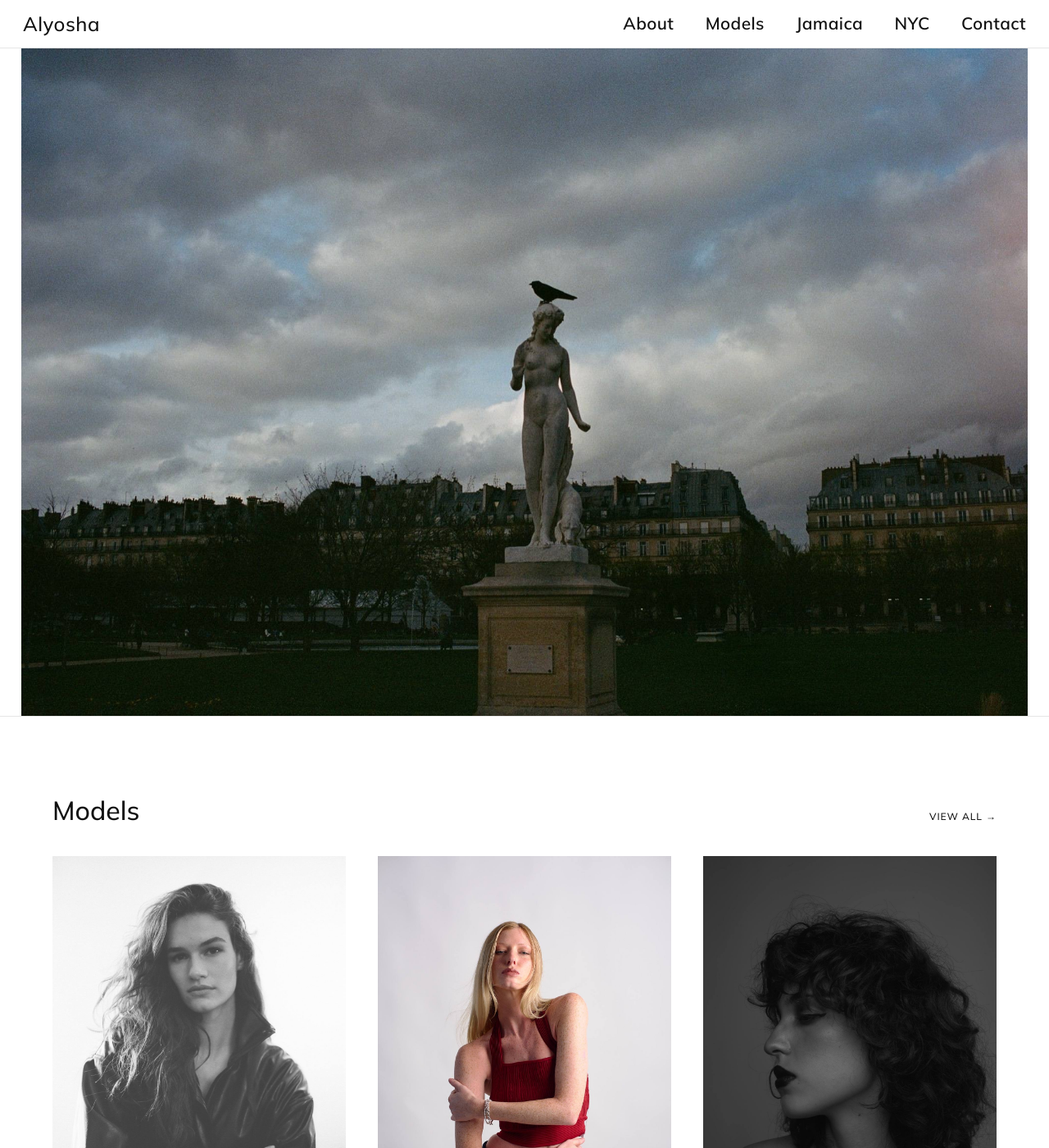
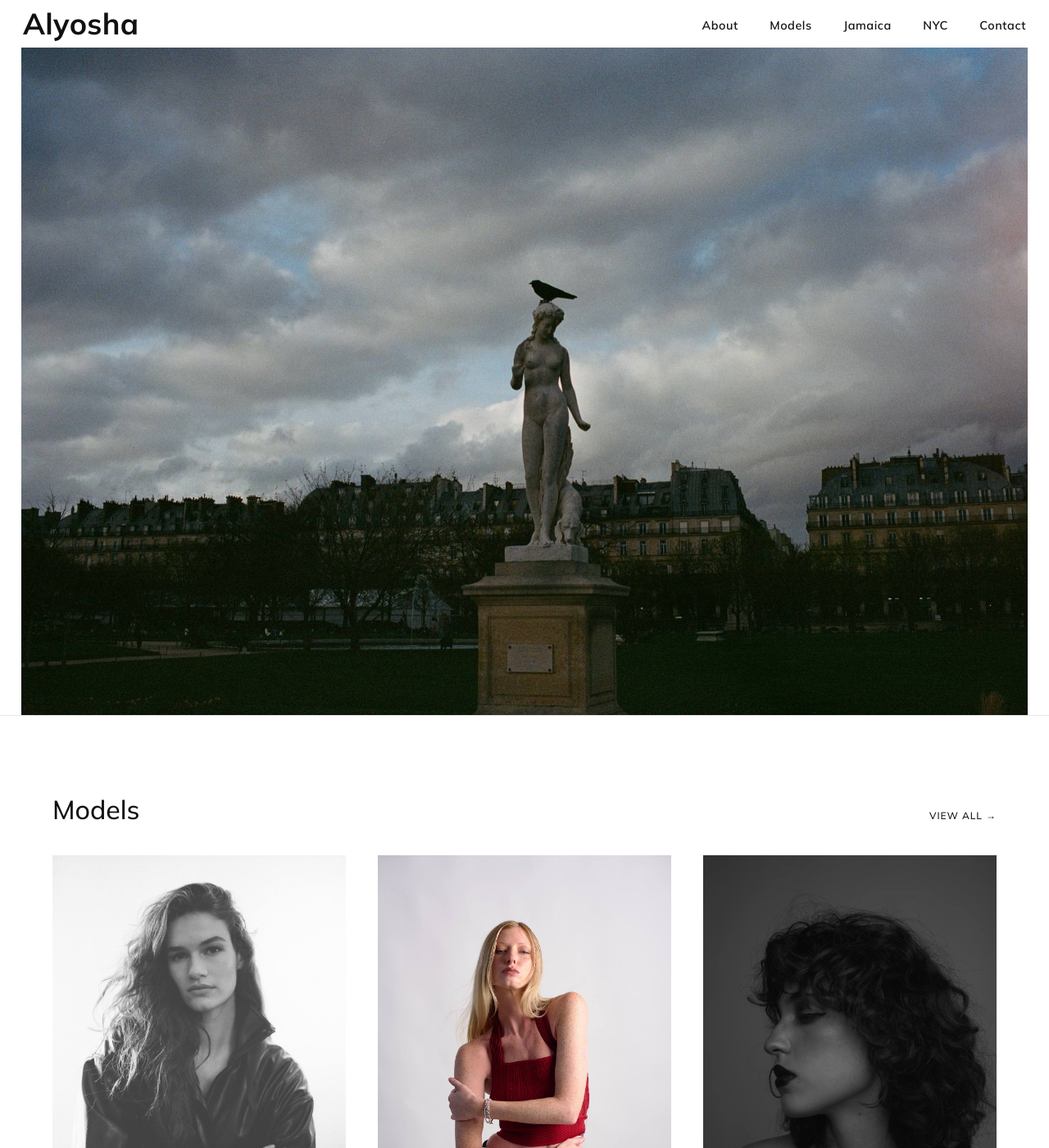
Before and after one commit to alyoshanyc/alyosha.nyc, a Jekyll site: the page built from index.md, in a window 1280 px wide and 1400 px high. Shown: the whole window at 82% size. Built offline with Jekyll 4.4.1, drawn with Linux system fonts in a browser that asks for light colours.

Commit message:
feat(ui): larger brand wordmark, smaller nav, remove header divider line (#5)
- Enlarge the site brand and set it bold for more presence
- Reduce nav item size with a touch more letter-spacing
- Remove the header's bottom border so it sits cleanly over the hero

Co-authored-by: Claude Opus 4.8 (1M context) <noreply@anthropic.com>

```diff
--- a/assets/css/main.css
+++ b/assets/css/main.css
@@ -53,7 +53,6 @@ a:hover { text-decoration: underline; text-underline-offset: 3px; }
 	position: sticky; top: 0; z-index: 100;
 	background: rgba(255,255,255,0.92);
 	backdrop-filter: saturate(180%) blur(8px);
-	border-bottom: 1px solid var(--line);
 }
 /* Full-bleed: brand hugs the far-left of the window, menu the far-right,
    regardless of screen width (only a small fixed padding off each edge). */
@@ -64,8 +63,8 @@ a:hover { text-decoration: underline; text-underline-offset: 3px; }
 	display: flex; align-items: center; justify-content: space-between;
 }
 .site-brand {
-	font-family: var(--serif);
-	font-size: 1.5rem; letter-spacing: 0.02em;
+	font-family: var(--sans); font-weight: 700;
+	font-size: clamp(1.75rem, 3.2vw, 2.25rem); letter-spacing: 0.01em;
 }
 .site-brand:hover { text-decoration: none; }
 
@@ -73,7 +72,7 @@ a:hover { text-decoration: underline; text-underline-offset: 3px; }
 	list-style: none; display: flex; gap: 2.4rem; margin: 0; padding: 0;
 }
 .site-nav a {
-	font-family: var(--sans); font-weight: 600; font-size: 1.3rem; letter-spacing: 0.02em;
+	font-family: var(--sans); font-weight: 600; font-size: 0.9rem; letter-spacing: 0.04em;
 }
 
 .nav-toggle {
```
